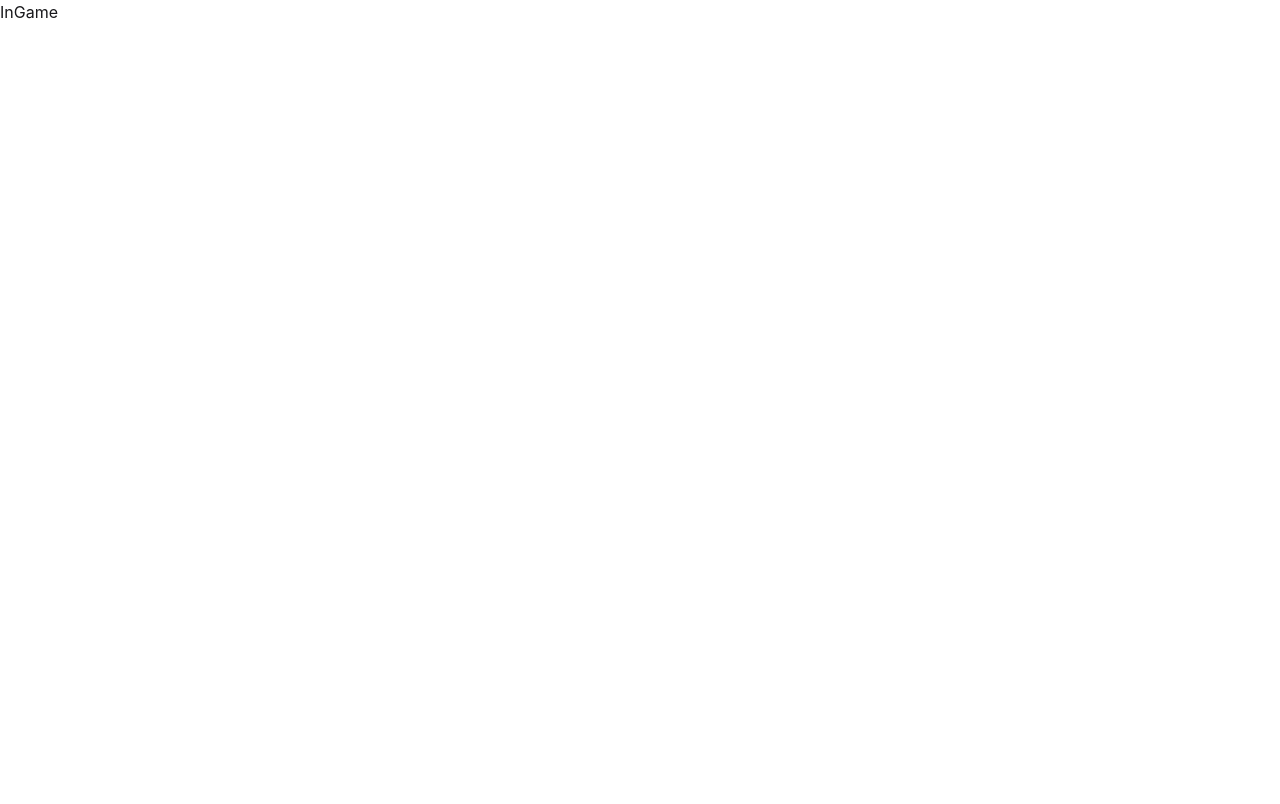
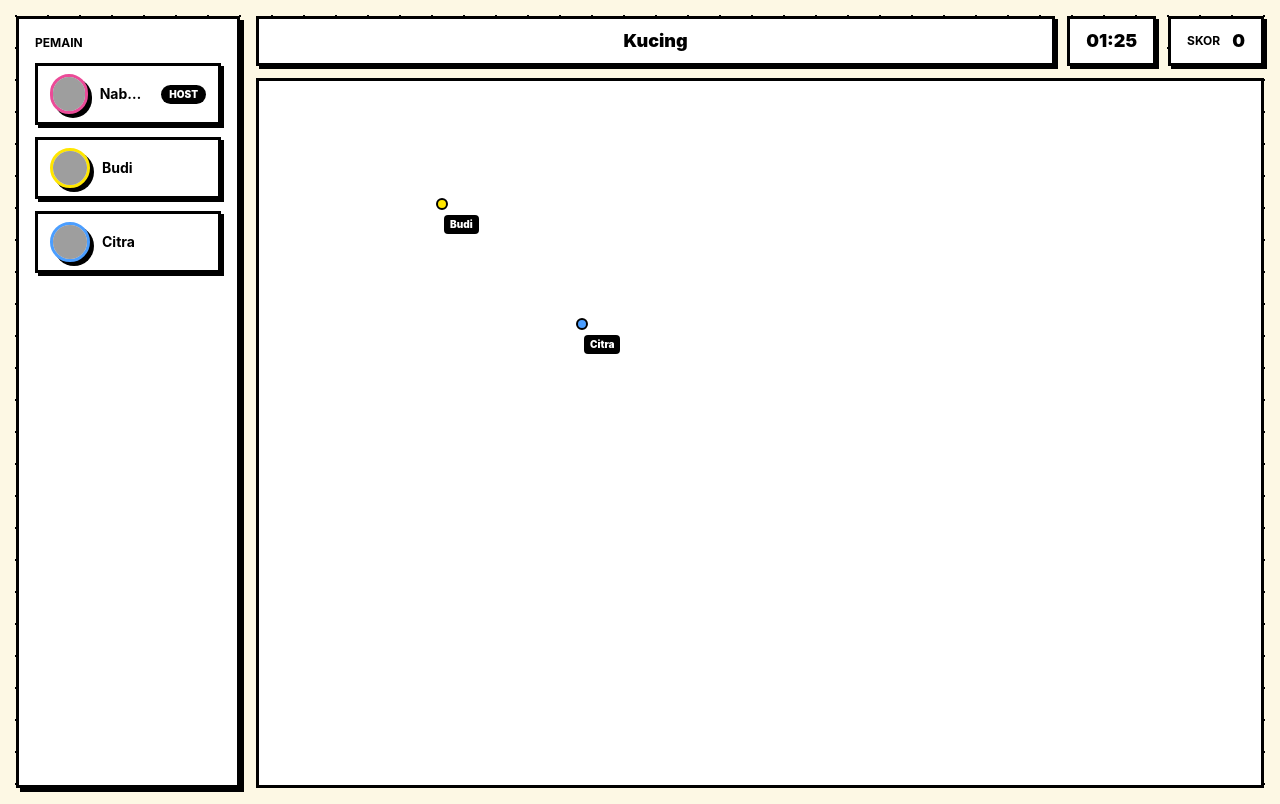
Before and after one commit to P2-HCK-97/doodly, a React (Vite) app in the folder client/: page /game/1 in a window 1280 px wide. Built offline with nearby package versions, Linux system fonts and the light colour scheme; grey boxes are pictures that could not be loaded.

Commit message:
feat: InGame, Canvas, CursorLayer

```diff
--- a/client/src/components/Canvas.jsx
+++ b/client/src/components/Canvas.jsx
@@ -1,7 +1,62 @@
-export default function Canvas(){
-  return(
-    <>
-      <h1>Canvas</h1>
-    </>
-  )
+import { useRef, useEffect, useState } from 'react';
+import { DEFAULT_BRUSH_COLOR, DEFAULT_BRUSH_SIZE } from '../constants/gameConfig';
+
+export default function Canvas({ onStroke }) {
+  const canvasRef = useRef(null);
+  const contextRef = useRef(null);
+  const [isDrawing, setIsDrawing] = useState(false);
+
+  useEffect(() => {
+    const canvas = canvasRef.current;
+    canvas.width = canvas.offsetWidth;
+    canvas.height = canvas.offsetHeight;
+
+    const context = canvas.getContext('2d');
+    context.lineCap = 'round';
+    context.strokeStyle = DEFAULT_BRUSH_COLOR;
+    context.lineWidth = DEFAULT_BRUSH_SIZE;
+    contextRef.current = context;
+  }, []);
+
+  const getCoords = (e) => {
+    const rect = canvasRef.current.getBoundingClientRect();
+    return {
+      x: e.clientX - rect.left,
+      y: e.clientY - rect.top,
+    };
+  };
+
+  const handleMouseDown = (e) => {
+    const { x, y } = getCoords(e);
+    contextRef.current.beginPath();
+    contextRef.current.moveTo(x, y);
+    setIsDrawing(true);
+    onStroke?.({ x, y, type: 'down' });
+  };
+
+  const handleMouseMove = (e) => {
+    if (!isDrawing) return;
+    const { x, y } = getCoords(e);
+    contextRef.current.lineTo(x, y);
+    contextRef.current.stroke();
+    onStroke?.({ x, y, type: 'move' });
+  };
+
+  const handleMouseUp = (e) => {
+    if (!isDrawing) return;
+    const { x, y } = getCoords(e);
+    setIsDrawing(false);
+    onStroke?.({ x, y, type: 'up' });
+  };
+
+  return (
+    <canvas
+      ref={canvasRef}
+      onMouseDown={handleMouseDown}
+      onMouseMove={handleMouseMove}
+      onMouseUp={handleMouseUp}
+      onMouseLeave={handleMouseUp}
+      className="w-full h-full bg-white border-[3px] border-black cursor-crosshair"
+    />
+  );
 }
--- a/client/src/components/CursorLayer.jsx
+++ b/client/src/components/CursorLayer.jsx
@@ -1,7 +1,21 @@
-export default function CursorLayer(){
-  return(
-    <>
-      <h1>CursorLayer</h1>
-    </>
-  )
+export default function CursorLayer({ cursors }) {
+  return (
+    <div className="absolute inset-0 pointer-events-none">
+      {cursors.map((cursor) => (
+        <div
+          key={cursor.socketId}
+          className="absolute transition-all duration-75 ease-linear"
+          style={{ left: cursor.x, top: cursor.y }}
+        >
+          <div
+            className="w-3 h-3 rounded-full border-2 border-black"
+            style={{ backgroundColor: cursor.color }}
+          />
+          <span className="ml-2 -mt-1 inline-block bg-black text-white text-[10px] font-black px-1.5 py-0.5 rounded whitespace-nowrap">
+            {cursor.username}
+          </span>
+        </div>
+      ))}
+    </div>
+  );
 }
--- a/client/src/constants/gameConfig.js
+++ b/client/src/constants/gameConfig.js
@@ -1,14 +1,21 @@
-export const DEFAULT_ROUND_DURATION = 90; // detik
+export const DEFAULT_ROUND_DURATION = 90;
 
 export const PLAYER_COLORS = [
   '#EB4B98', '#FFE600', '#4B9EFF', '#4BEB98', '#FF8A4B',
 ];
 
 export const DUMMY_PLAYERS = [
-  { socketId: 'dummy-1', username: 'Andi', color: PLAYER_COLORS[0], isHost: true },
+  { socketId: 'dummy-1', username: 'Nabhan', color: PLAYER_COLORS[0], isHost: true },
   { socketId: 'dummy-2', username: 'Budi', color: PLAYER_COLORS[1], isHost: false },
   { socketId: 'dummy-3', username: 'Citra', color: PLAYER_COLORS[2], isHost: false },
 ];
 
+export const DUMMY_CURSOR_POSITIONS = [
+  { socketId: 'dummy-2', x: 180, y: 120 },
+  { socketId: 'dummy-3', x: 320, y: 240 },
+];
+
 export const DUMMY_TOPIC = 'Kucing';
 export const MIN_PLAYERS_TO_START = 2;
+export const DEFAULT_BRUSH_COLOR = '#000000';
+export const DEFAULT_BRUSH_SIZE = 4;
--- a/client/src/views/InGame.jsx
+++ b/client/src/views/InGame.jsx
@@ -1,7 +1,69 @@
-export default function InGame(){
-  return(
-    <>
-      <h1>InGame</h1>
-    </>
-  )
+import { useState } from 'react';
+import Canvas from '../components/Canvas';
+import CursorLayer from '../components/CursorLayer';
+import PlayerList from '../components/PlayerList';
+import RoundTimer from '../components/RoundTimer';
+import ScoreBadge from '../components/ScoreBadge';
+import {
+  DUMMY_CURSOR_POSITIONS,
+  DUMMY_PLAYERS,
+  DUMMY_TOPIC,
+  DEFAULT_ROUND_DURATION,
+} from '../constants/gameConfig';
+
+export default function InGame() {
+  const [totalScore, setTotalScore] = useState(0);
+  const [roundNumber, setRoundNumber] = useState(1);
+
+  const handleStroke = (stroke) => {
+    console.log('stroke:', stroke);
+    // TODO: ganti socket.emit('canvas:stroke', { roomCode, ...stroke }) pas services/socket.js siap
+  };
+
+  const handleTimeUp = () => {
+    console.log('Waktu habis, ronde berakhir');
+    // TODO: nanti trigger canvas:snapshotSubmit (kalau host) + tunggu round:over dari server
+  };
+
+  const cursorsWithPlayerInfo = DUMMY_CURSOR_POSITIONS.map((pos) => {
+    const player = DUMMY_PLAYERS.find((p) => p.socketId === pos.socketId);
+    return { ...pos, username: player?.username, color: player?.color };
+  });
+
+  return (
+    <div
+      className="min-h-screen flex gap-4 p-4 font-sans text-black"
+      style={{
+        backgroundColor: '#FDF8E4',
+        backgroundImage: 'radial-gradient(#000 1.5px, transparent 1.5px)',
+        backgroundSize: '32px 32px',
+      }}
+    >
+      {/* Sidebar kiri: daftar pemain */}
+      <aside className="w-56 shrink-0 bg-white border-[3px] border-black p-4 shadow-[4px_4px_0px_0px_#000000]">
+        <h2 className="text-xs font-bold uppercase mb-3">Pemain</h2>
+        <PlayerList players={DUMMY_PLAYERS} />
+      </aside>
+
+      {/* Area utama: topic bar + timer + canvas */}
+      <main className="flex-1 flex flex-col gap-3">
+        <div className="flex items-center gap-3">
+          <div className="flex-1 bg-white border-[3px] border-black px-4 py-2 text-center font-black text-lg shadow-[3px_3px_0px_0px_#000000]">
+            {DUMMY_TOPIC}
+          </div>
+          <RoundTimer
+            key={roundNumber}
+            durationSec={DEFAULT_ROUND_DURATION}
+            onTimeUp={handleTimeUp}
+          />
+          <ScoreBadge totalScore={totalScore} />
+        </div>
+
+        <div className="relative flex-1"> {/* wajib relative, dipakai CursorLayer */}
+          <Canvas onStroke={handleStroke} />
+          <CursorLayer cursors={cursorsWithPlayerInfo} />
+        </div>
+      </main>
+    </div>
+  );
 }
```
